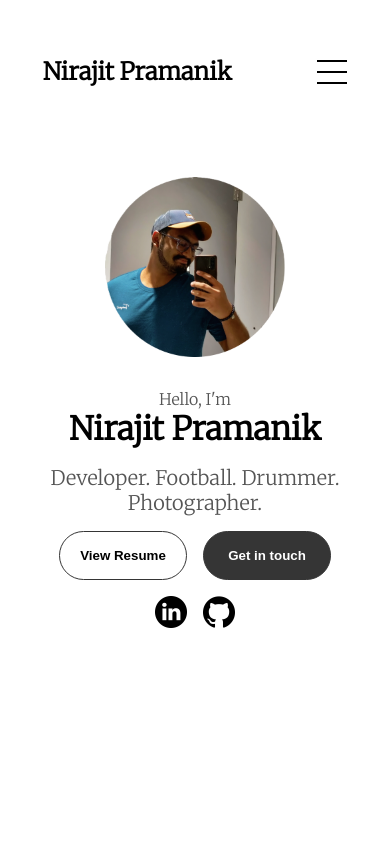
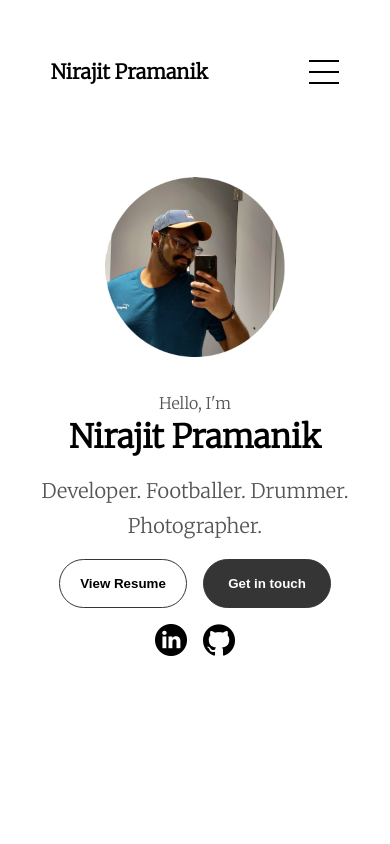
Before and after one commit to nirajitpramanik/nirajitpramanik.github.io, a plain HTML site: page index.html in a window 390 px wide. Shown: the top 844 px of the page. Drawn offline with Linux system fonts and the light colour scheme.

Commit message:
Fixed minor bugs

```diff
--- a/assets/css/mediaqueries.css
+++ b/assets/css/mediaqueries.css
@@ -6,6 +6,10 @@
 
     .about-containers {
         flex-wrap: wrap;
+    }
+
+    #contact, #projects {
+      height: fit-content;
     }
 
     .icon-row {
@@ -90,7 +94,7 @@
     }
 
     .logo {
-        font-size: 1.5rem;
+        font-size: 1.25rem;
     }
 
     .nav-links {
--- a/assets/css/styles.css
+++ b/assets/css/styles.css
@@ -16,6 +16,7 @@ html {
 
 p {
     color: rgb(85, 85, 85);
+    line-height: 1.75;
 }
 
 /* Transition */
@@ -39,7 +40,7 @@ nav {
 .nav-links {
     gap: 2rem;
     list-style: none;
-    font-size: 1.5rem;
+    font-size: 1rem;
 }
 
 a {
@@ -56,7 +57,7 @@ a:hover {
 }
 
 .logo {
-    font-size: 2rem;
+    font-size: 1.5rem;
 }
 
 .logo:hover {
@@ -72,6 +73,7 @@ a:hover {
 .hamburger-menu {
     position: relative;
     display: inline-block;
+    z-index: 1;
 }
 
 .hamburger-icon {
--- a/index.html
+++ b/index.html
@@ -61,7 +61,7 @@
         <div class="section__text">
             <p class="section__text__p1">Hello, I'm</p>
             <h1 class="title">Nirajit Pramanik</h1>
-            <p class="section__text__p2">Developer. Football. Drummer. Photographer.</p>
+            <p class="section__text__p2">Developer. Footballer. Drummer. Photographer.</p>
 
             <div class="btn-container">
                 <button class="btn btn-color-2" onclick="window.open('./assets/img/Resume.pdf')">
```
